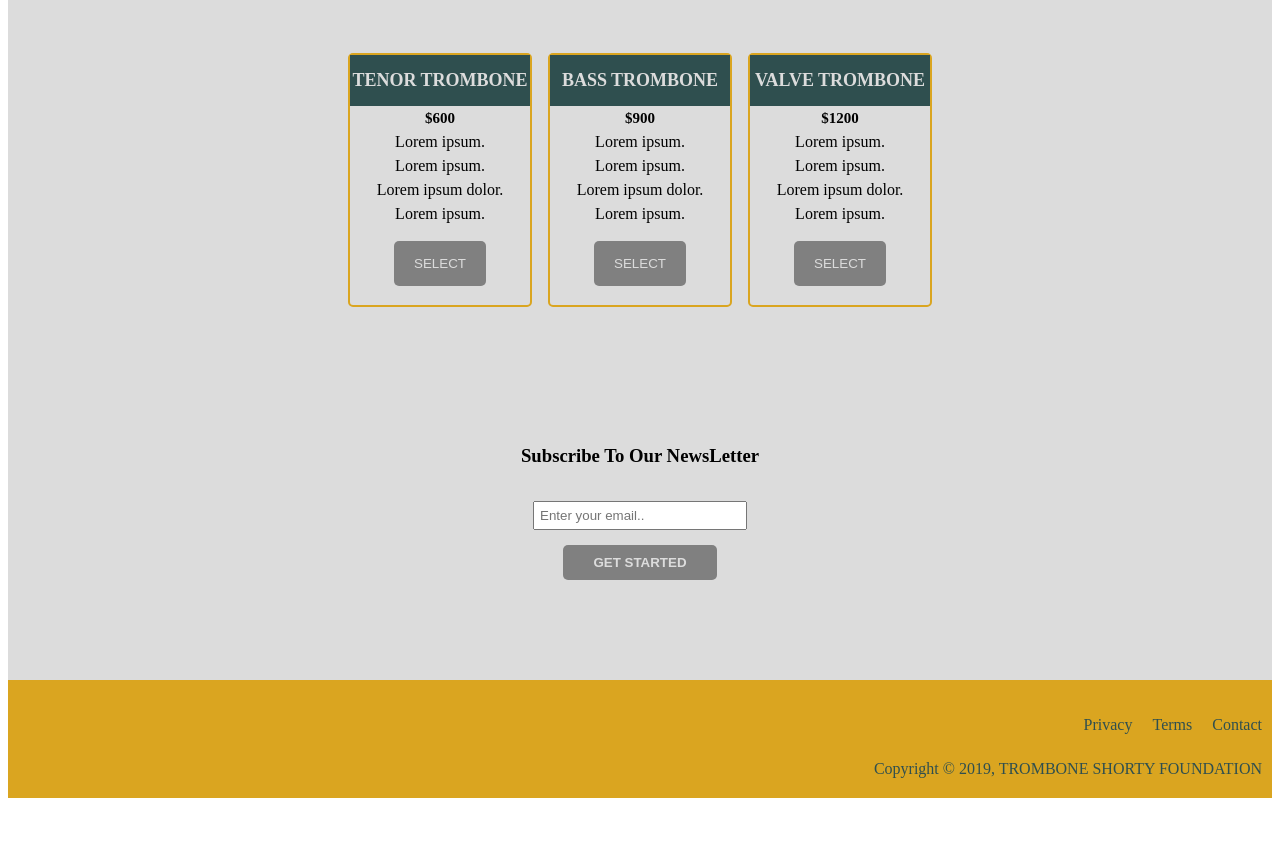
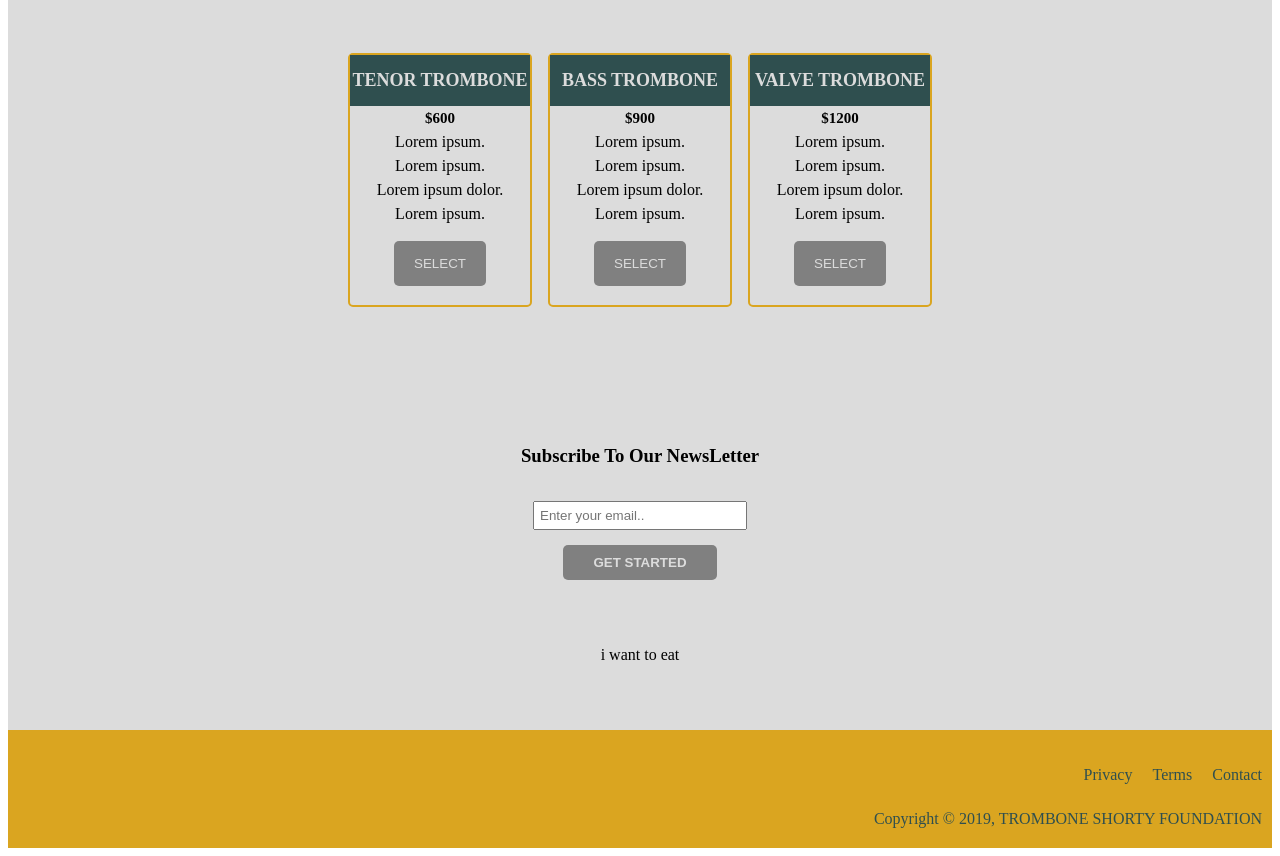
Before and after one commit to IvoryTec/landing-page1, a plain HTML site: page index.html in a window 1280 px wide. Shown: the part 1289-2145 px from the top of the page. Before the commit the page ends 2095 px from the top, so only its background shows below. Drawn offline with Linux system fonts and the light colour scheme.

Commit message:
added p tag

```diff
--- a/index.html
+++ b/index.html
@@ -107,6 +107,7 @@
             <input type="submit" id="submit" value="GET STARTED">
 
         </form>
+        <p>i want to eat</p>
     </main>
 
     <footer>
```
